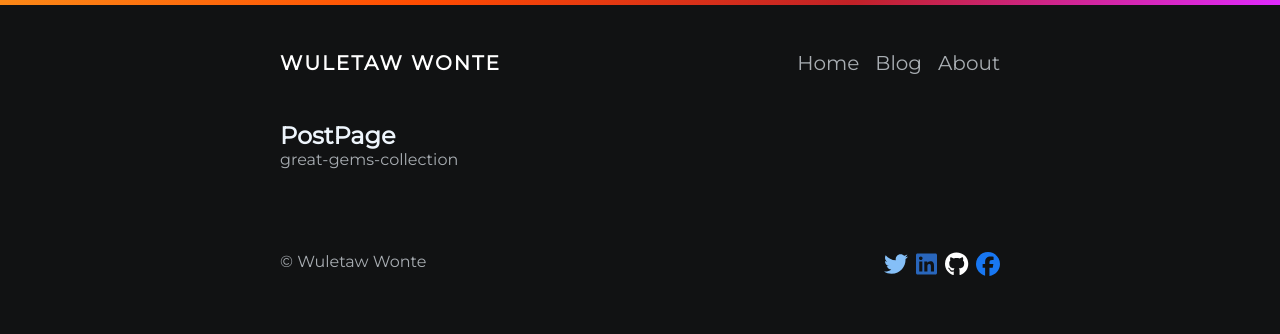
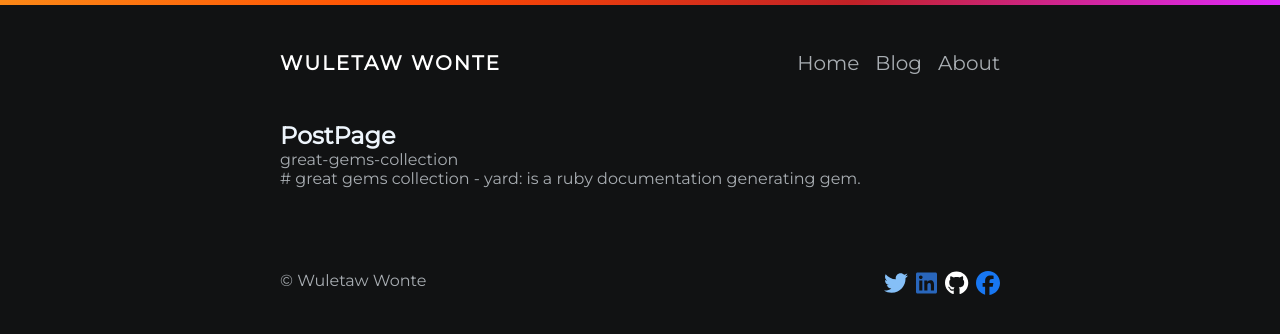
Before and after one commit to wuletawwonte/wuletawwonte.com, a Next.js app: page /posts/great-gems-collection in a window 1280 px wide. Shown: the top 334 px of the page. Built offline with nearby package versions, Linux system fonts and the light colour scheme.

Commit message:
Fetch post data from the posts page

```diff
--- a/app/lib/api.tsx
+++ b/app/lib/api.tsx
@@ -12,8 +12,7 @@ export function getPostSlugs() {
 }
 
 export function getPostBySlug(slug: string, fields: string[] = []) {
-  const realSlug = slug.replace(/\.md$/, '')
-  const fullPath = join(postsDirectory, `${realSlug}.md`)
+  const fullPath = join(postsDirectory, `${slug}.md`)
   const fileContents = fs.readFileSync(fullPath, 'utf8')
   const { data, content } = matter(fileContents)
 
@@ -26,7 +25,7 @@ export function getPostBySlug(slug: string, fields: string[] = []) {
   // Ensure only the minimal needed data is exposed
   fields.forEach((field) => {
     if (field === 'slug') {
-      items[field] = realSlug
+      items[field] = slug
     }
     if (field === 'content') {
       items[field] = content
--- a/app/posts/[slug]/page.tsx
+++ b/app/posts/[slug]/page.tsx
@@ -1,9 +1,13 @@
+import { getPostBySlug } from '../../lib/api'
+
 const PostPage = (props: any) => {
-    const slug = props.params.slug
+  const slug = props.params.slug
+  const post = getPostBySlug(slug, ['title', 'content'])
   return (
     <>
     <h2>PostPage</h2>
     <p>{slug}</p>
+    <p>{post.content}</p>
     </>
   )
 }
```
